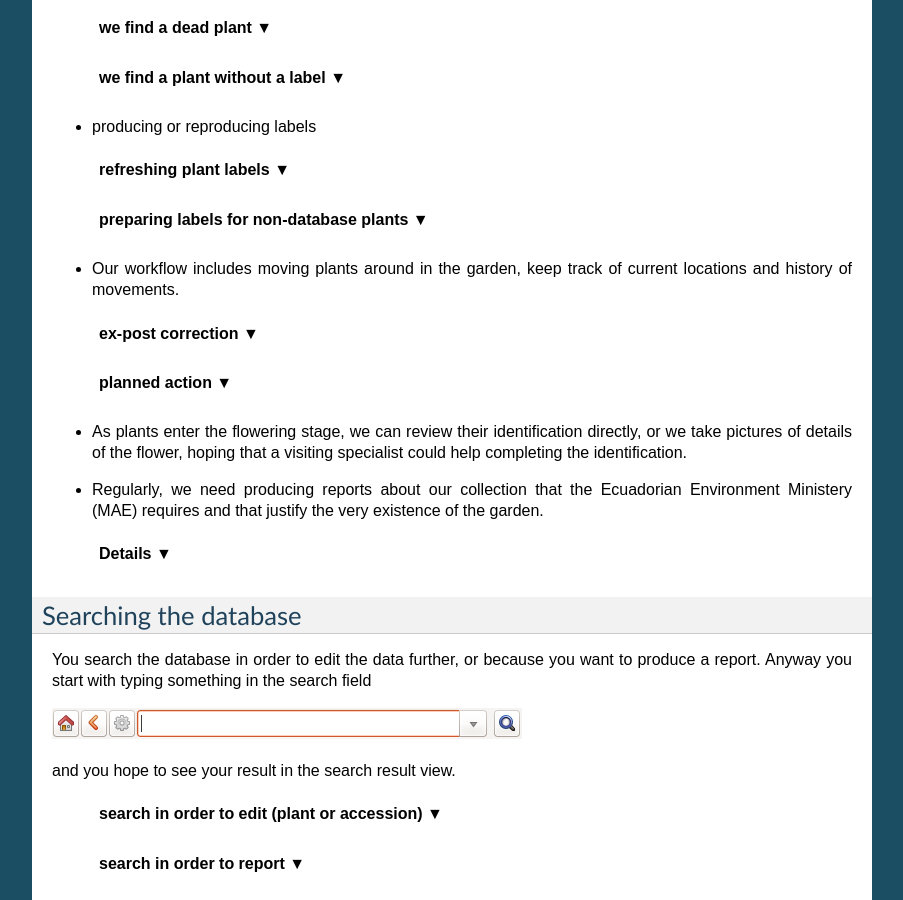
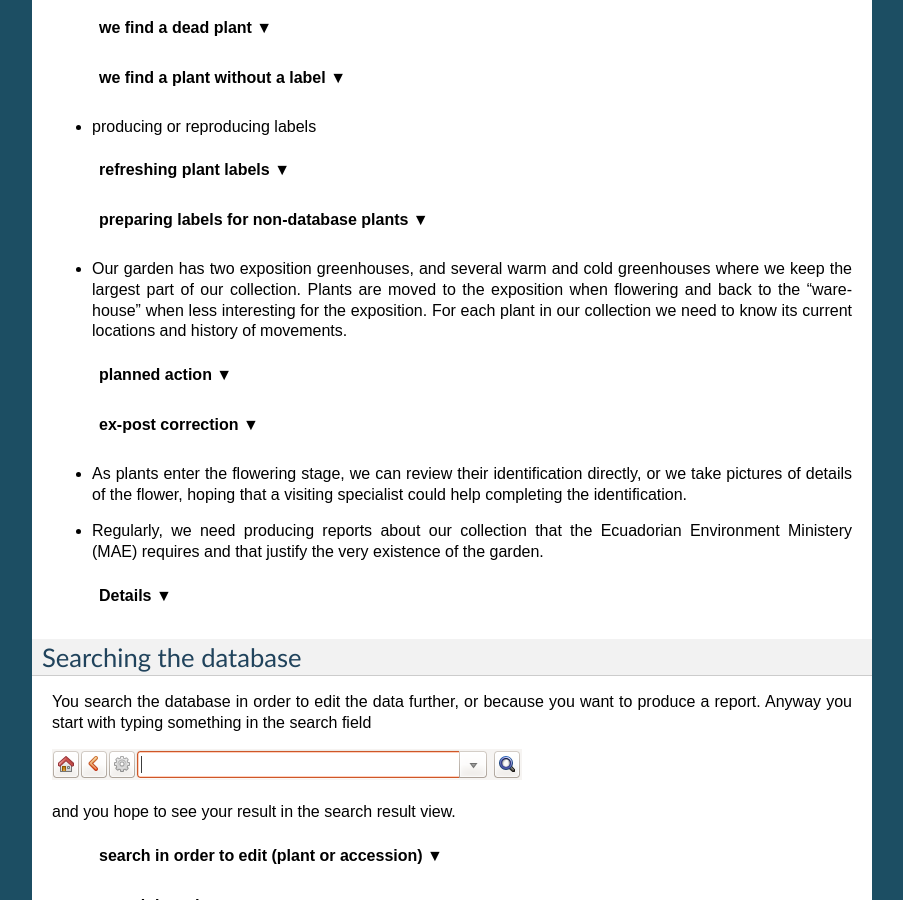
Before and after one commit to Ghini/ghini.desktop-docs.i18n, a Sphinx documentation site: the page built from doc/use_cases-jbq.rst, in a window 1280 px wide and 900 px high, scrolled down 2929 px. Shown: the whole window, without its empty margins (198-1101 px from the left). Built offline with Sphinx 7.4.7, drawn with Linux system fonts in a browser that asks for light colours.

Commit message:
letting sphinx format the msgstr; copy using rsync.

```diff
--- a/doc/use_cases-jbq.rst
+++ b/doc/use_cases-jbq.rst
@@ -645,6 +645,12 @@
          on the corresponding row, and click on **edit**. change the quantity to 0,
          fill in the reason and preferably also the date of change.
 
+         If you need add any details about the plant death, please use a
+         **note**, and re-use the note category "death_cause".
+
+         Plants with **quantity** zero are shown with a different colour in
+         the results view.  This helps distinguish them from live plants.
+
   ..  admonition:: we find a plant without a label
       :class: toggle
 
@@ -697,8 +703,25 @@
 
          We keep two boxes with labels of the two types, ready to be used.
 
-- Our workflow includes moving plants around in the garden, keep track of
-  current locations and history of movements.
+- Our garden has two exposition greenhouses, and several warm and cold
+  greenhouses where we keep the largest part of our collection.  Plants are
+  moved to the exposition when flowering and back to the "warehouse" when
+  less interesting for the exposition. For each plant in our collection we
+  need to know its current locations and history of movements.
+
+  ..  admonition:: planned action
+      :class: toggle
+
+         The action starts by moving the plants around, and collecting the
+         plant code either on paper, or in our mobile app, if we had one.
+
+         We then go to the desktop terminal and revise all plants one by one
+         changing their location in the database.  It is important that the
+         date of the location change is correctly memorized, because this
+         tells us how long a plant stays in the exposition.
+
+         If we had a mobile app, we would just upload the info to the server
+         and we would be done.
 
   ..  admonition:: ex-post correction
       :class: toggle
@@ -732,18 +755,6 @@
          list that includes Location changes, or Quantity changes.
 
          .. image:: images/1000000000000608000002D2BA2D181475D5AD7C.png
-
-  ..  admonition:: planned action
-      :class: toggle
-
-         The action starts by moving the plants around, and collecting the
-         plant code either on paper, or in our mobile app, if we had one.
-
-         We then go to the desktop terminal and revise all plants one by one
-         changing their location in the database.
-
-         If we had a mobile app, we would just upload the info to the server
-         and we would be done.
 
 - As plants enter the flowering stage, we can review their identification
   directly, or we take pictures of details of the flower, hoping that a
```
Also changed, not shown: 16 other files.
